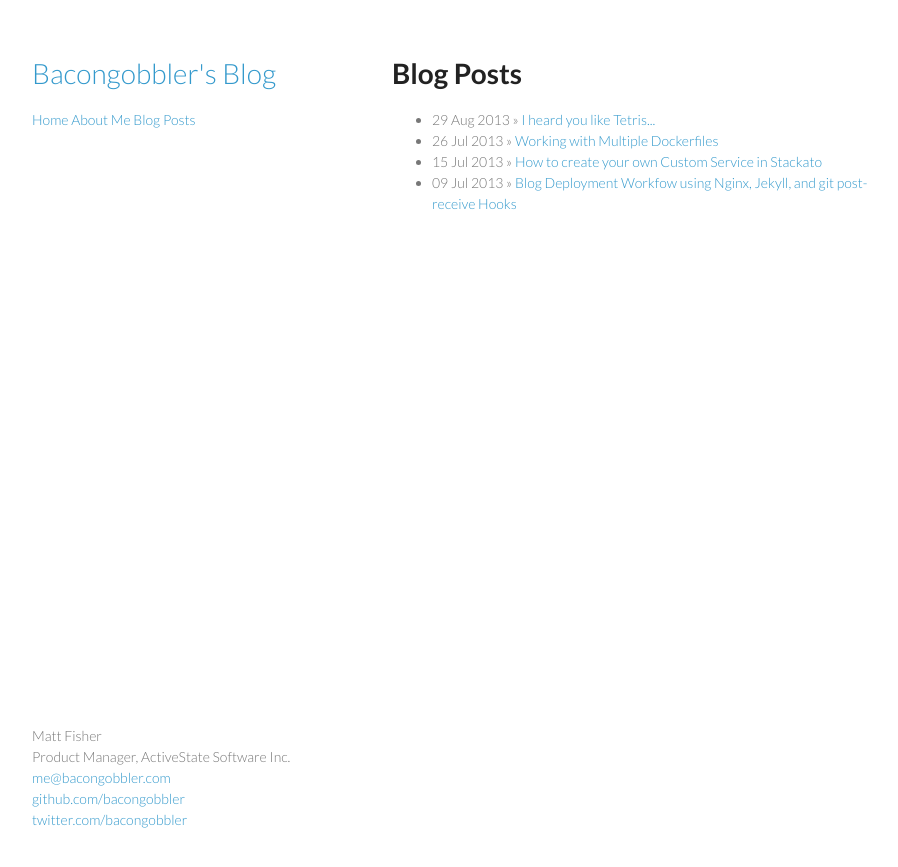
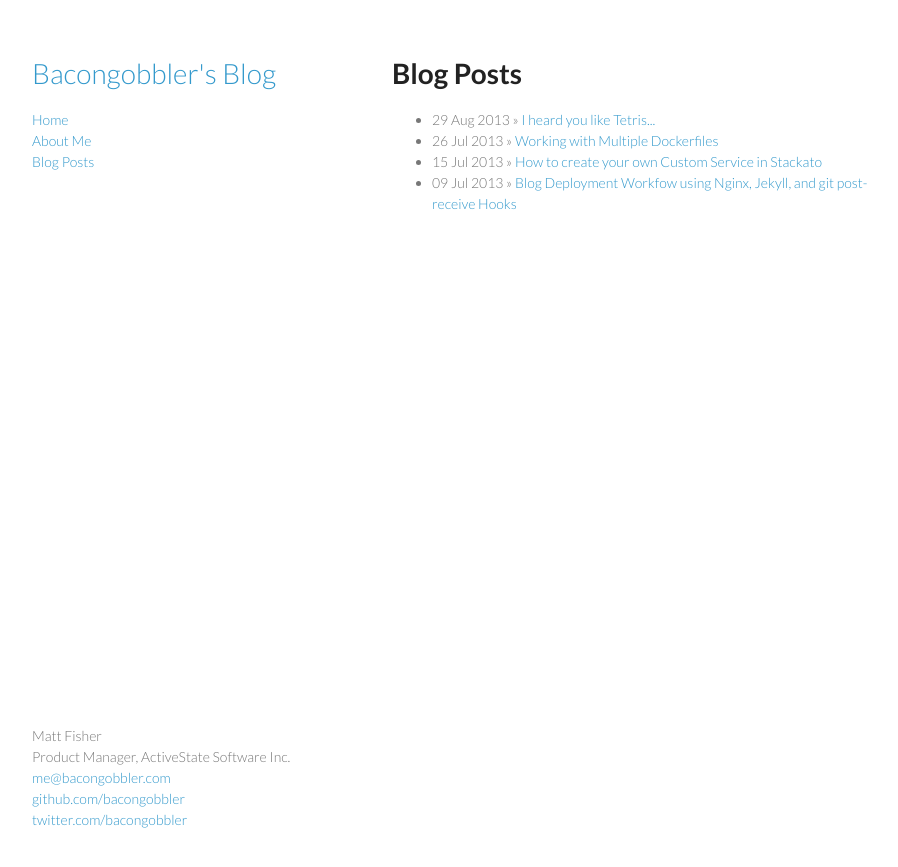
Before and after one commit to bacongobbler/bacongobbler.github.io, a Jekyll site: the page built from archive.html, in a window 1280 px wide. Shown: the top 867 px of the page, without its empty margins (178-1076 px from the left). Built offline with Jekyll 4.4.1, drawn with Linux system fonts in a browser that asks for light colours.

Commit message:
make every list item on a newline

```diff
--- a/_layouts/default.html
+++ b/_layouts/default.html
@@ -17,9 +17,9 @@
     <div class="wrapper">
     <header>
       <h1 class="title"><a href="/">{{ site.title }}</a></h1>
-      <a class="extra" href="/">Home</a>
-      <a class="extra" href="/about.html">About Me</a>
-      <a class="extra" href="/archive.html">Blog Posts</a>
+      <a class="extra" href="/">Home</a><br />
+      <a class="extra" href="/about.html">About Me</a><br />
+      <a class="extra" href="/archive.html">Blog Posts</a><br />
     </header>
     <section>
       {{ content }}
```
